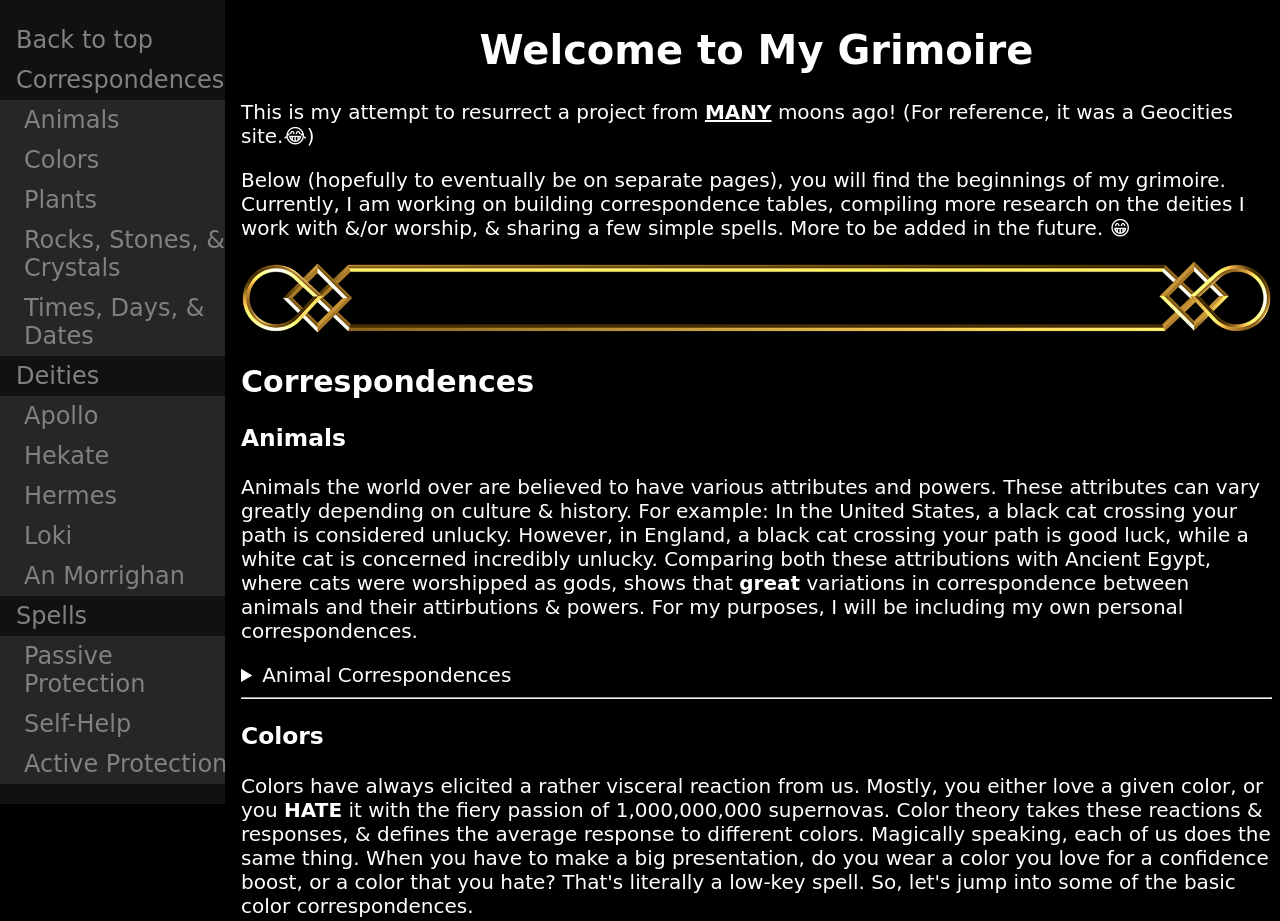
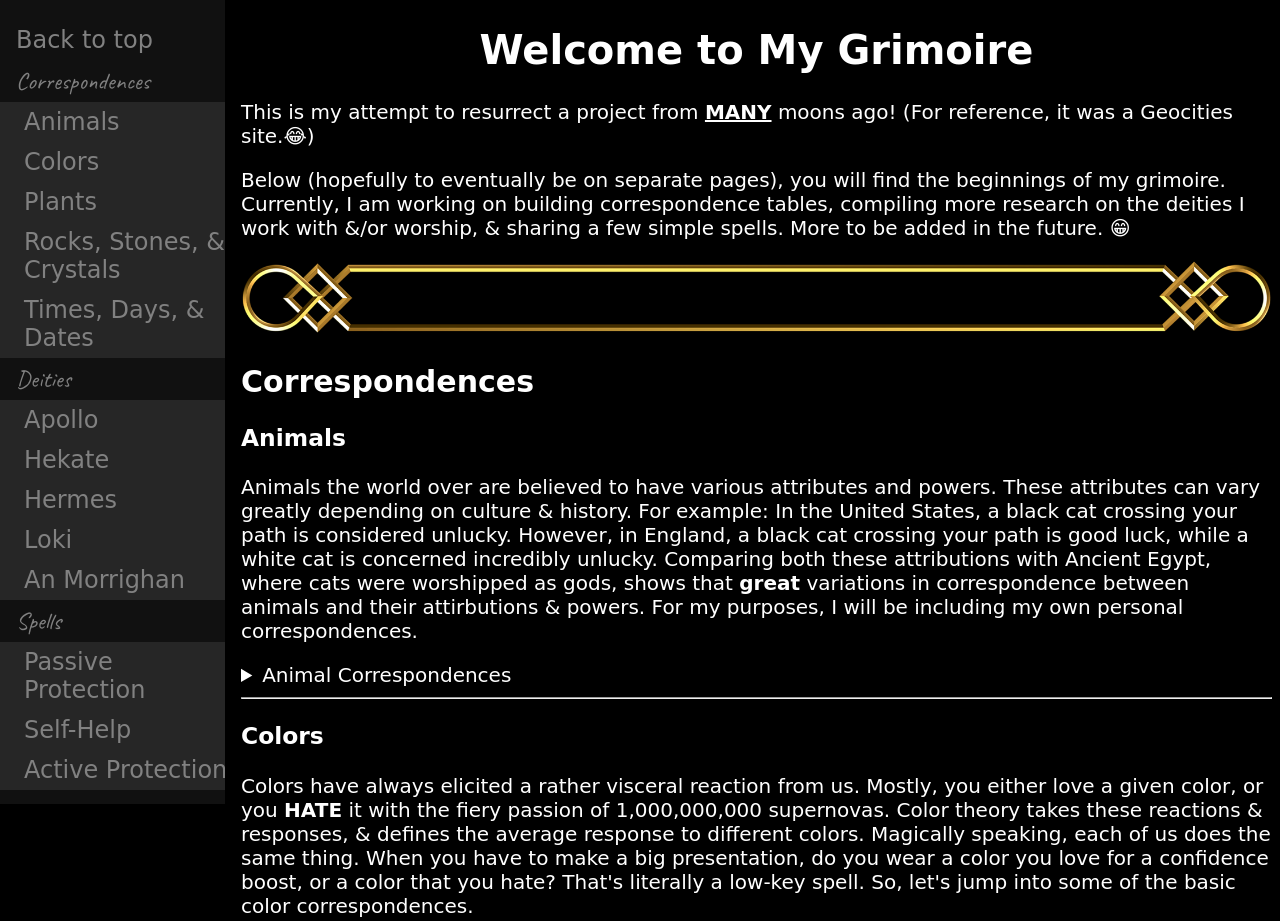
Before and after one commit to KC-LC101-June-22/js-assignment-4-html-me-something-MamaKit, a website: page index.html in a window 1280 px wide. Shown: the top 921 px of the page. Drawn offline with Linux system fonts and the light colour scheme.

Commit message:
Fixed coding error in styles.css.

```diff
--- a/styles.css
+++ b/styles.css
@@ -1,6 +1,6 @@
  @font-face {
   font-family: "Caveat";
-  src:local(fonts/Caveat-VariableFont_wght.ttf);
+  src:url(fonts/Caveat-VariableFont_wght.ttf);
  }
 
  /* Fixed sidenav, full height */
```
